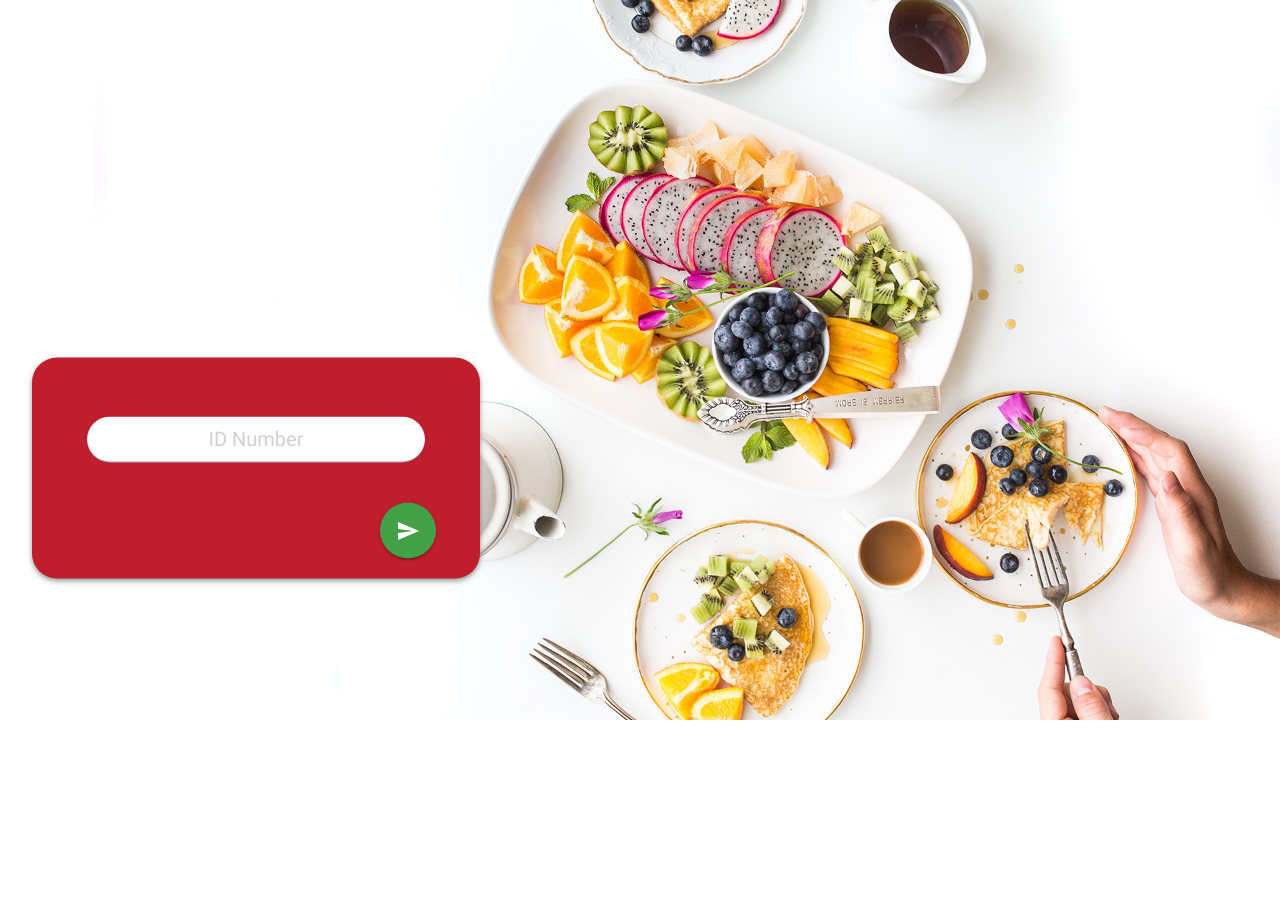
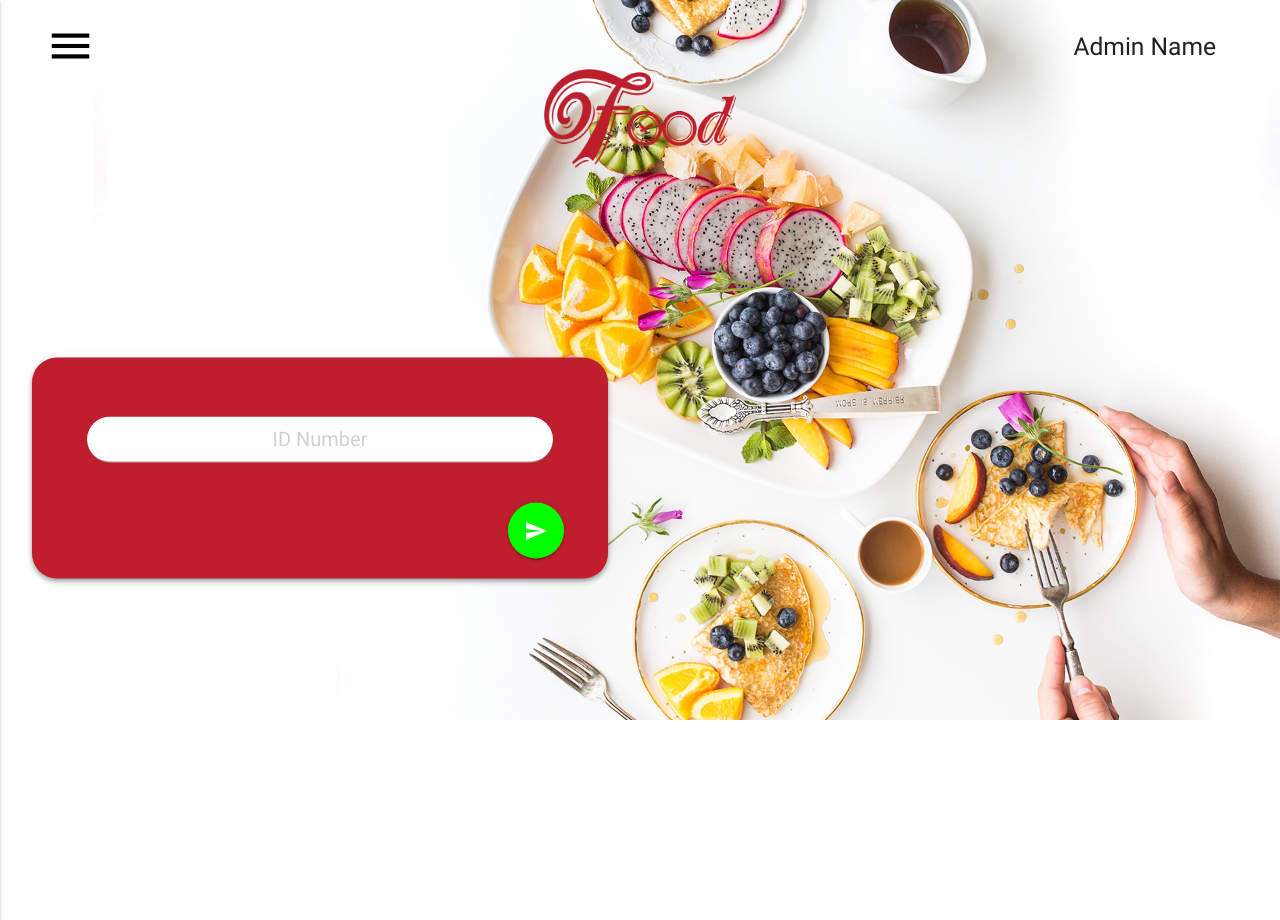
Before and after one commit to Quodjo/Genese, a PHP site: the page made by Application/Voucher Reseller/hompage.php in a window 1280 px wide. Run offline with PHP 8.4, Linux system fonts and the light colour scheme; some libraries are stand-ins or nearby versions.

Commit message:
Progress

```diff
--- a/Application/Voucher Reseller/hompage.php
+++ b/Application/Voucher Reseller/hompage.php
@@ -15,14 +15,18 @@
   <link rel="icon" href="../images/logo.png" type="image/png">
 </head>
 <body>
+<!-- <div class = "center" id ="menLog">
+  <img src="../images/logo.png"  >
+</div> -->
+
+<div class="card-header" id ="menLog" style=" margin: 0 auto; width: 15%; height: 15%">
+
+  <img class="responsive-img" src="../images/logo.png">
+</div>
 
 <img class="responsive-img" src="../images/bk.jpg">
 
-  <!--  <img class="responsive-img" src="../images/logo.png" id ="pgLogo"> -->
-
-  <div class="card bordered z-depth-2 " style="margin-right: 5%; width:35%; float: left;" id="indexCard" >
-
-
+<div class="card bordered z-depth-2 " style="margin-right: 5%; width:45%; float: left;" id="indexCard" >
 
   <div class="card-content ">
     <form id ="indexPage" method="POST" action="">
@@ -31,13 +35,47 @@
         <input id="id_numberIndex" type="text" class="validate" placeholder="ID Number" >
       </div>
     </div>
-       <a class="btn-floating btn-large waves-effect waves-light #43a047 green darken-1" id = "numberIndexSend"><i class="material-icons right">send</i></a>
+    <a class="btn-floating btn-large waves-effect waves-light #00ff00 " id = "numberIndexSend"><i class="material-icons right">send</i></a>
   </form>
 </div>
 </div>
 
+<ul id="slide-out" class="side-nav">
+  <li><div class="userView">
+    <div class="background">
+      <img src="#">
+    </div>
+    <a href="#!user"><img class="circle" src="images/yuna.jpg"></a>
+    <a href="#!name"><span class="white-text name">John Doe</span></a>
+    <a href="#!email"><span class="white-text email">jdandturk@gmail.com</span></a>
+  </div></li>
+  <li><a href="#!"><i class="material-icons">cloud</i>First Link With Icon</a></li>
+  <li><a href="#!">Second Link</a></li>
+  <li><div class="divider"></div></li>
+  <li><a class="subheader">Subheader</a></li>
+  <li><a class="waves-effect" href="#!">Third Link With Waves</a></li>
+</ul>
+<a href="#slide-out" data-activates="slide-out" class="button-collapse show-on-large" ><i class="material-icons" style="font-size: 50px;" id ="menuBtn">menu</i></a>
+
+
+<div class="row" id="nameDisplay">
+  <div >
+    <h5>Admin Name</h5>
+  </div>
+</div>
+
+
 <!--Import jQuery before materialize.js-->
 <script type="text/javascript" src="https://code.jquery.com/jquery-2.1.1.min.js"></script>
 <script type="text/javascript" src="js/materialize.min.js"></script>
+<script>
+  $('.button-collapse').sideNav({
+      menuWidth: 300, // Default is 240
+      closeOnClick: true // Closes side-nav on <a> clicks, useful for Angular/Meteor
+    }
+    );
+  $('.collapsible').collapsible();
+
+</script>
 </body>
 </html>
--- a/Application/css/style.css
+++ b/Application/css/style.css
@@ -17,6 +17,31 @@
 	resize: vertical;
 	background-color: #be1e2d;
 	border-radius: 25px;
+}
+
+#menuBtn {
+	position: fixed;
+	top: 5%;
+	left: 2%;
+	padding: 20px;
+	transform: translateY(-50%);
+	resize: vertical;
+	color: #000000;
+}
+
+#nameDisplay {
+	position: fixed;
+	top: 5%;
+	right: 5%;
+	transform: translateY(-50%);
+
+}
+
+#menLog {
+	margin: 0;
+	position: absolute;
+	left: 50%;
+	transform: translate(-50%, 50%);
 }
 
 #loginBTN{
@@ -88,3 +113,7 @@
 	background-color: #00ff00;
 	float: right;
 }
+
+#adminDP{
+
+}
--- a/Application/login.php
+++ b/Application/login.php
@@ -16,14 +16,14 @@
 </head>
 <body>
 
-  <img class="responsive-img" src="Images/login_background.jpg">
+  <img class="responsive-img" src="images/login_background.jpg">
 
 
   <div class="card bordered z-depth-2 " style="margin-right: 5%; width:35%; float: right;" id="loginCard" >
 
     <div class="card-header" style=" margin: 0 auto; width: 40%; height: 40%">
 
-      <img class="responsive-img" src="Images/logo.png">
+      <img class="responsive-img" src="images/logo.png">
     </div>
 
     <div class="card-content ">
--- a/Application/sign_up.php
+++ b/Application/sign_up.php
@@ -16,14 +16,14 @@
 </head>
 <body>
 
-  <img class="responsive-img" src="Images/login_background.jpg">
+  <img class="responsive-img" src="images/login_background.jpg">
 
 
   <div class="card bordered z-depth-2 " style="margin-right: 5%; width:35%; float: right;" id="loginCard" >
 
     <div class="card-header" style=" margin: 0 auto; width: 40%; height: 40%">
 
-      <img class="responsive-img" src="Images/logo.png">
+      <img class="responsive-img" src="images/logo.png">
     </div>
 
     <div class="card-content ">
```
Also changed, not shown: Application/images/admin.jpg (added). Lines whose indentation alone changed are shown as unchanged.
